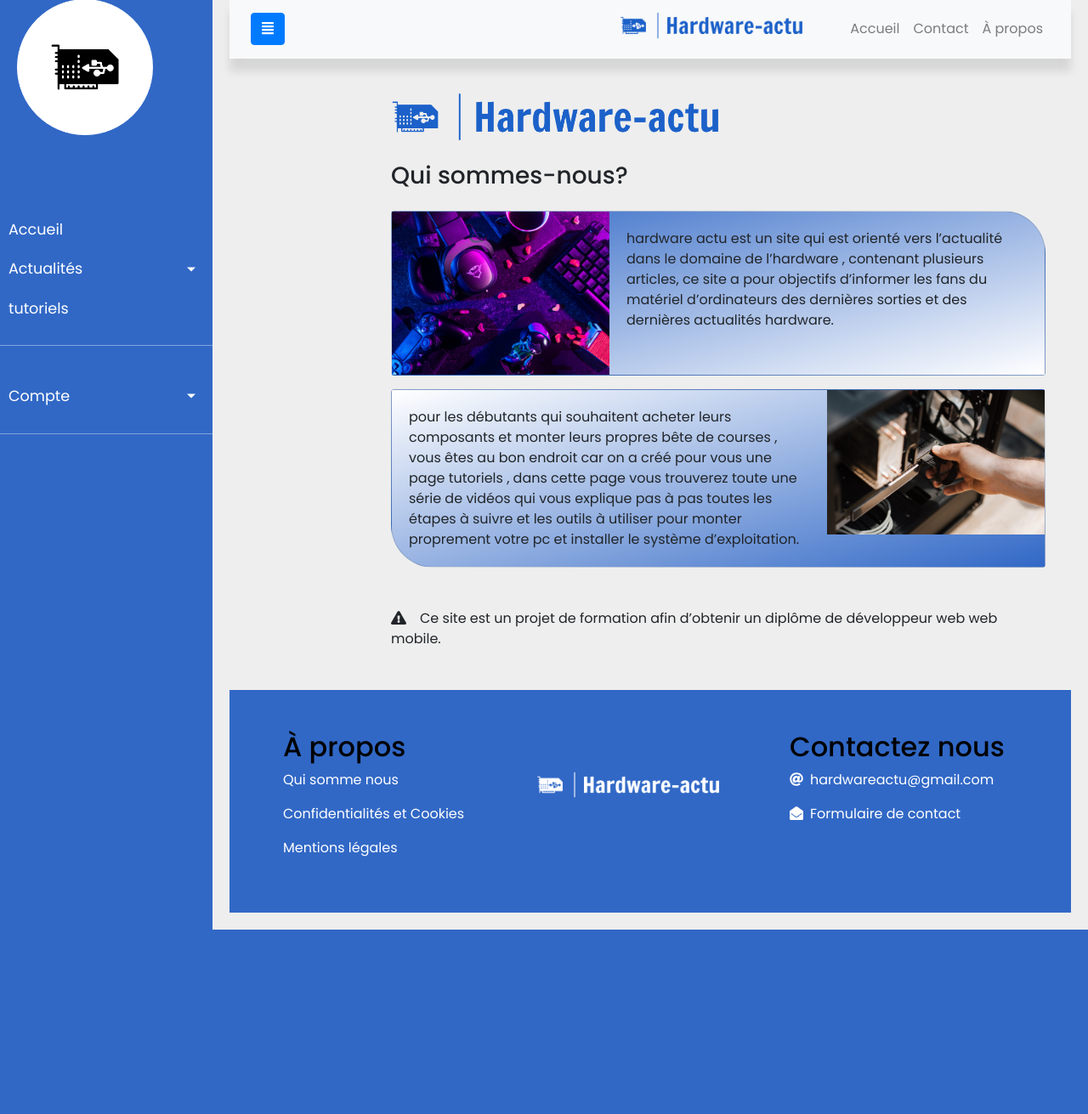
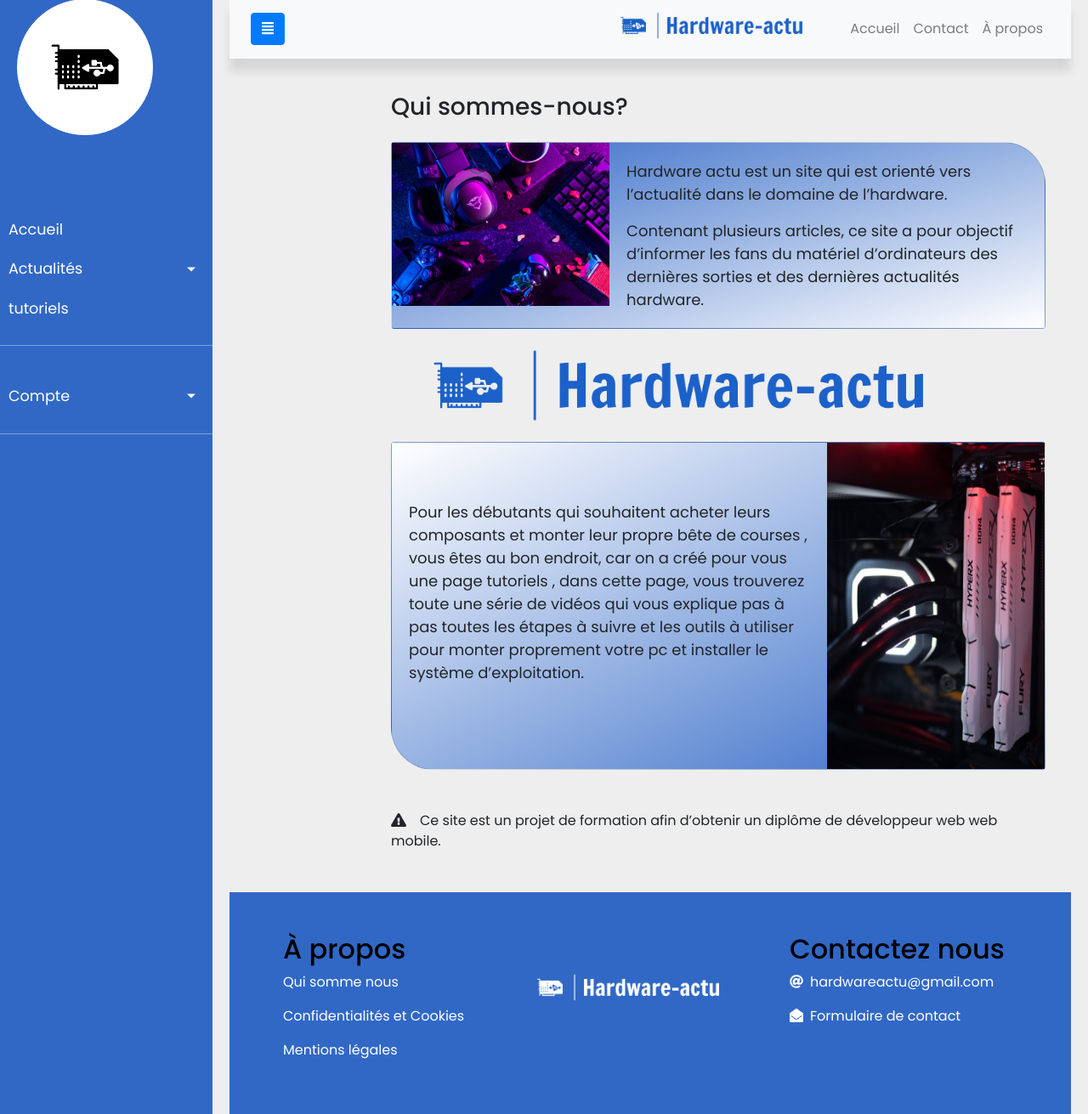
Before and after one commit to diasbboy/hardware-actu, a Symfony app: template templates/apropos/index.html.twig in a window 1280 px wide. Shown: the part 21-1332 px from the top of the page at 85% size. Before the commit the page ends 1115 px from the top, so only its background shows below. Run offline with Twig, Linux system fonts and the light colour scheme; the template is opened without the code that fills it, so the values that code supplies are empty; some libraries are stand-ins or nearby versions.

Commit message:
page apropos

```diff
--- a/composer.json
+++ b/composer.json
@@ -15,6 +15,7 @@
         "knplabs/knp-paginator-bundle": "^5.6",
         "phpdocumentor/reflection-docblock": "^5.2",
         "sensio/framework-extra-bundle": "^6.1",
+        "symfony/apache-pack": "^1.0",
         "symfony/asset": "5.3.*",
         "symfony/console": "5.3.*",
         "symfony/dotenv": "5.3.*",
--- a/public/asset/css/apropos.css
+++ b/public/asset/css/apropos.css
@@ -12,3 +12,7 @@
 .bgCustom1{
     background: linear-gradient(to bottom right,white, #3168c6);
 }
+
+.fontSize{
+    font-size: 18px;
+}
--- a/templates/apropos/index.html.twig
+++ b/templates/apropos/index.html.twig
@@ -7,52 +7,44 @@
 <div class="container">
     <div class="col-12 col-md-10 ml-auto">
 
-        <img src="{{ asset('asset/logos/logo_large.png') }}" class="img-fluid w-50" alt="">
         <h3 class="my-4">Qui sommes-nous?</h3>
 
-        <div class="arrondiCoteDroit bgCustom card mb-3 " style="max-width: 800px;">
-            <div class="row no-gutters ">
+        <div class="arrondiCoteDroit bgCustom card mb-3" style="max-width: 800px;">
+            <div class="row no-gutters">
                 <div class="col-md-4">
                     <img src="{{ asset('asset/images/pexels1.jpg') }}" class="w-100" alt="...">
                 </div>
                 <div class="col-md-8">
                     <div class="card-body">
-                        <p class="card-text">hardware actu est un site qui est orienté vers l’actualité dans le domaine de l’hardware ,
-                        contenant plusieurs articles, ce site a pour objectifs d’informer les fans du matériel d’ordinateurs des dernières sorties et  des dernières actualités hardware. </p>
+                        <p class="card-text fontSize">Hardware actu est un site qui est orienté vers l’actualité dans le domaine de l’hardware.</p>
+                        <p class="card-text fontSize">Contenant plusieurs articles, ce site a pour objectif d’informer les fans du matériel d’ordinateurs des dernières sorties et des dernières actualités hardware.</p>
                     </div>
                 </div>
             </div>
         </div>
 
+        <img src="{{ asset('asset/logos/logo_large.png') }}" class="img-fluid w-75 ml-5 my-4" alt="logo_du_site">
 
         <div class="card mb-3 arrondiCoteGauche bgCustom1" style="max-width: 800px;">
             <div class="row no-gutters">
 
                 <div class="col-md-8">
-                    <div class="card-body">
-                    <p class="card-text">pour les débutants qui souhaitent acheter leurs composants et monter leurs propres bête de courses , vous êtes au bon endroit car on a créé pour vous une page tutoriels , dans cette page vous trouverez toute une série de vidéos qui vous explique pas à pas toutes les étapes à suivre et les outils à utiliser pour monter proprement votre pc et installer le système d’exploitation.</p>
+                    <div class="card-body mt-5">
+                        <p class="card-text fontSize">Pour les débutants qui souhaitent acheter leurs composants et monter leur propre bête de courses , vous êtes au bon endroit, car on a créé pour vous une page tutoriels , dans cette page, vous trouverez toute une série de vidéos qui vous explique pas à pas toutes les étapes à suivre et les outils à utiliser pour monter proprement votre pc et installer le système d’exploitation.</p>
                     </div>
                 </div>
 
                 <div class="col-md-4">
-                    <img src="{{ asset('asset/images/pexels2.jpg') }}" class="w-100" alt="...">
+                    <img src="{{ asset('asset/images/pexels3.jpg') }}" class="w-100" alt="...">
                 </div>
             </div>
         </div>
 
-
-
-
         <p class="mt-5">
             <i class="fas fa-exclamation-triangle mr-3"></i>Ce site est un projet de formation afin d’obtenir un diplôme de développeur web web mobile.
         </p>
+
     </div>
-
-
 </div>
 
-
-
-
-
 {% endblock %}
```
Also changed, not shown: public/asset/images/pexels3.jpg (renamed from public/asset/images/pexels-athena-2582928.jpg), public/asset/logos/logo_large.png, public/asset/logos/logo_large_vertical.png (added), 1 other file.
